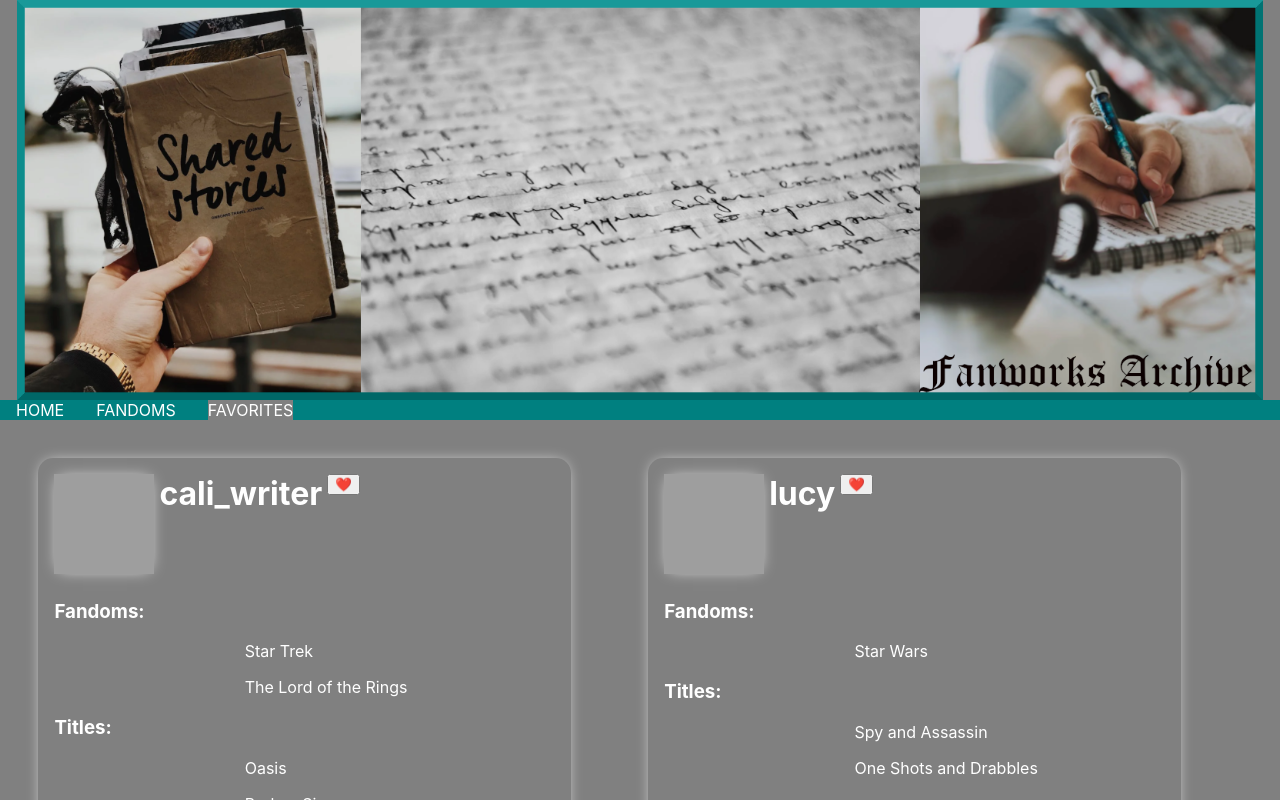
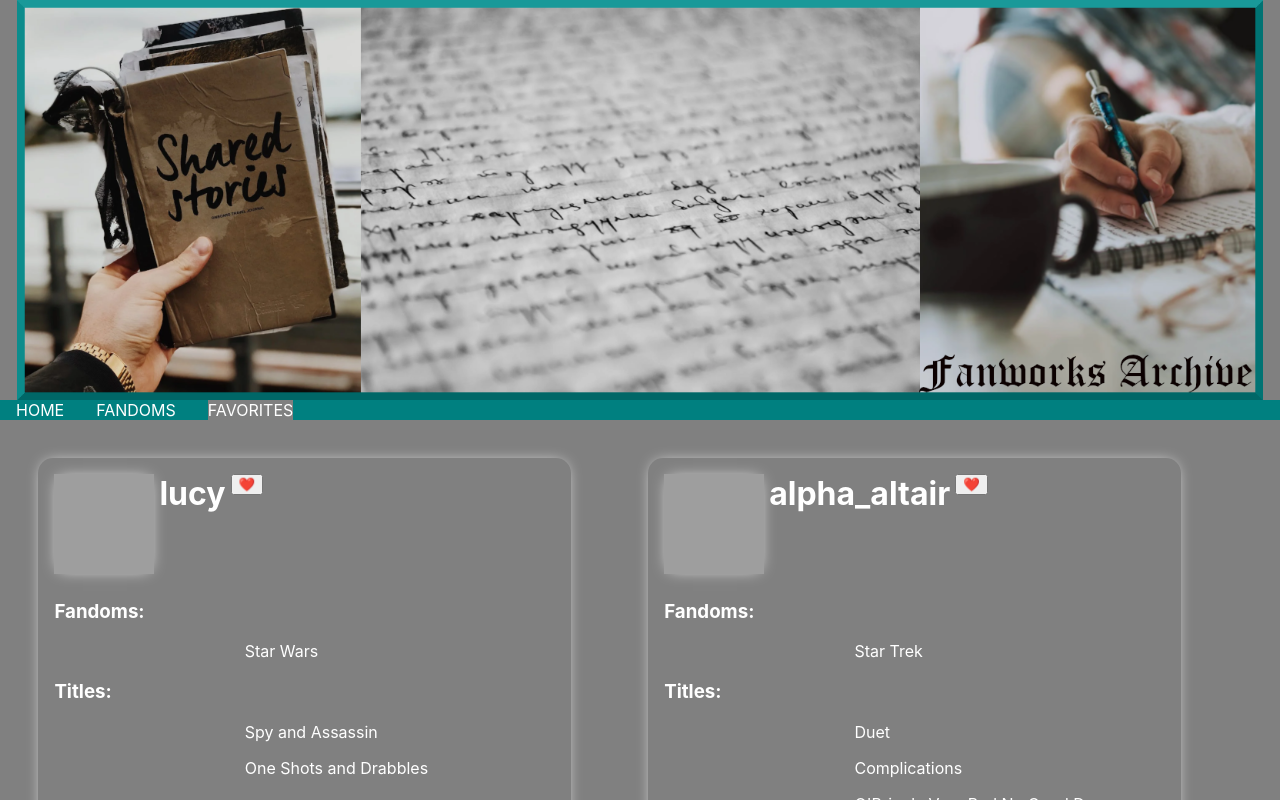
Before and after one commit to kap83/react-fanfic-archive, a React (Create React App) app: page /favorites in a window 1280 px wide. Shown: the top 800 px of the page. Built offline with nearby package versions, Linux system fonts and the light colour scheme; data requests are answered from the project's data file; grey boxes are pictures that could not be loaded.

Commit message:
commit message

```diff
--- a/db.json
+++ b/db.json
@@ -14,7 +14,7 @@
         "Terminal",
         "our dreams would carry us"
       ],
-      "favorite": true
+      "favorite": false
     },
     {
       "id": 2,
@@ -58,7 +58,7 @@
         "Complications",
         "O'Brien's Very Bad No Good Day"
       ],
-      "favorite": false
+      "favorite": true
     },
     {
       "id": 5,
--- a/src/Components/App.js
+++ b/src/Components/App.js
@@ -9,7 +9,7 @@ import Favorites from "./Favorites"
 
 export default function App() {
   const [userData, setUserData] = useState(null)
-
+  console.log(userData)
 
   useEffect(()=>{
     fetch("http://localhost:3000/users")
@@ -23,7 +23,11 @@ export default function App() {
   }
 
   const handleFavoriteUpdate = (favoriteUpdate) => {
-      setUserData([...userData], favoriteUpdate)
+    console.log(favoriteUpdate.id)
+       const favoriteUserIndex = userData.findIndex((user) => user.id === favoriteUpdate.id)
+       const copyUserData = [...userData]
+       copyUserData[favoriteUserIndex] = favoriteUpdate
+      setUserData(copyUserData)
   }
 
   return (
@@ -35,6 +39,7 @@ export default function App() {
           {userData &&
             <Fandoms
             userData={userData}
+            handleFavoriteUpdate={handleFavoriteUpdate}
             />}
         </Route>
         <Route path="/favorites">
--- a/src/Components/Card.js
+++ b/src/Components/Card.js
@@ -1,18 +1,19 @@
+// eslint-disable-next-line
 import React, {useState} from 'react'
 import './Card.css'
 
 
 export default function Card({user, handleFavoriteUpdate}) {
-  const [click, setClick] = useState(user.favorite)
+  // const [click, setClick] = useState(user.favorite)
 
   const handleClick = () => {
-    setClick((prev) => !prev)
+    // setClick((prev) => !prev)
 
 
     fetch(`http://localhost:3000/users/${user.id}`, {
       method: "PATCH",
       headers: {"Content-Type": "application/json"},
-      body: JSON.stringify({favorite: !click})
+      body: JSON.stringify({favorite: !user.favorite})
     })
     .then(res => res.json())
     .then(data => handleFavoriteUpdate(data))
@@ -27,7 +28,7 @@ export default function Card({user, handleFavoriteUpdate}) {
                 <img src={user.icon || defaultIcon} alt="icon" />
               </div>
                 <h1 className='usernameStyle'>{user.username}</h1>
-                <button className= 'btnStyle' onClick={handleClick}>{click ? "❤️" : "♡" }</button>
+                <button className= 'btnStyle' onClick={handleClick}>{user.favorite ? "❤️" : "♡" }</button>
                 <h3 className='fandomLableStyle'>Fandoms:</h3>
               {user.fandoms?.map((fandom) =>
                 <ul key={crypto.randomUUID()} className='fandomListStyle'>
--- a/src/Components/Fandoms.js
+++ b/src/Components/Fandoms.js
@@ -1,16 +1,22 @@
-import React, {useState} from 'react'
+import React, {useState, useEffect} from 'react'
 import Card from './Card'
 import '../index.css'
 
 
-export default function Fandoms({userData}) {
+export default function Fandoms({userData, handleFavoriteUpdate}) {
    const [search, setSearch] = useState("")
    const [localUserData, setLocalUserData] = useState(userData)
 
+   console.log(localUserData)
 
   const handleChange = (e) => {
     setSearch(e.target.value)
   }
+
+ useEffect(() => {
+    setLocalUserData(userData)
+ }, [userData])
+
 
  const handleSubmit = (e) =>{
     let changeSearchCaseSensitivity = search.toLowerCase()
@@ -32,7 +38,7 @@ export default function Fandoms({userData}) {
           </label>
           <button type="submit">Search</button>
         </form>
-        {localUserData.map((user) => <Card key={user.id} user={user} />)}
+        {localUserData.map((user) => <Card key={user.id} handleFavoriteUpdate={handleFavoriteUpdate} user={user} />)}
   </>
   )
 }
--- a/src/Components/Favorites.js
+++ b/src/Components/Favorites.js
@@ -5,7 +5,7 @@ import Card from './Card'
 
 
 export default function Favorites({userData, handleFavoriteUpdate}) {
-
+  console.log(userData)
   return (
     <>
       {userData.map((user) => user.favorite === true ?
```
